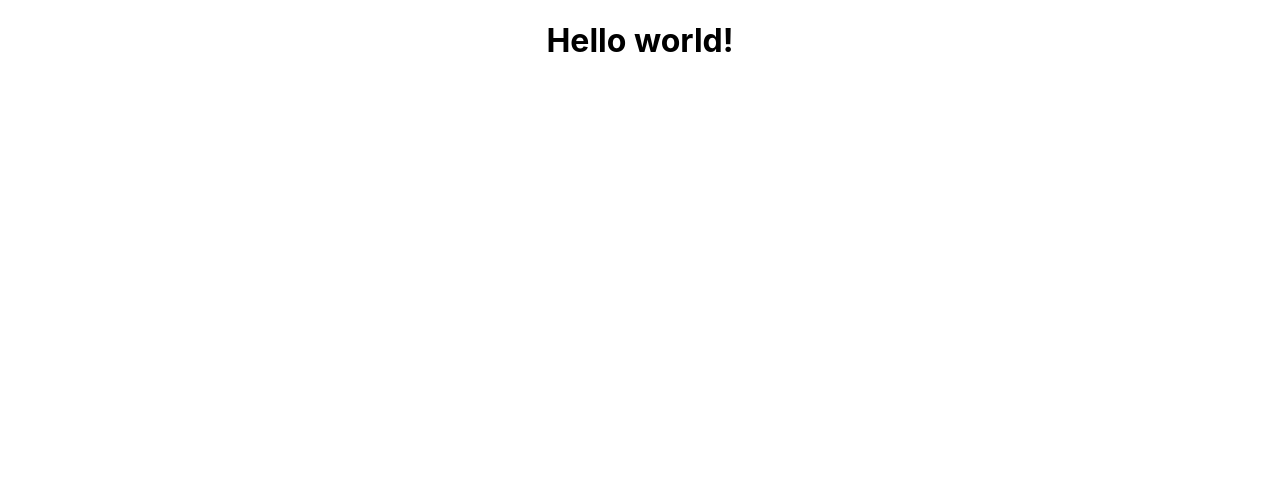
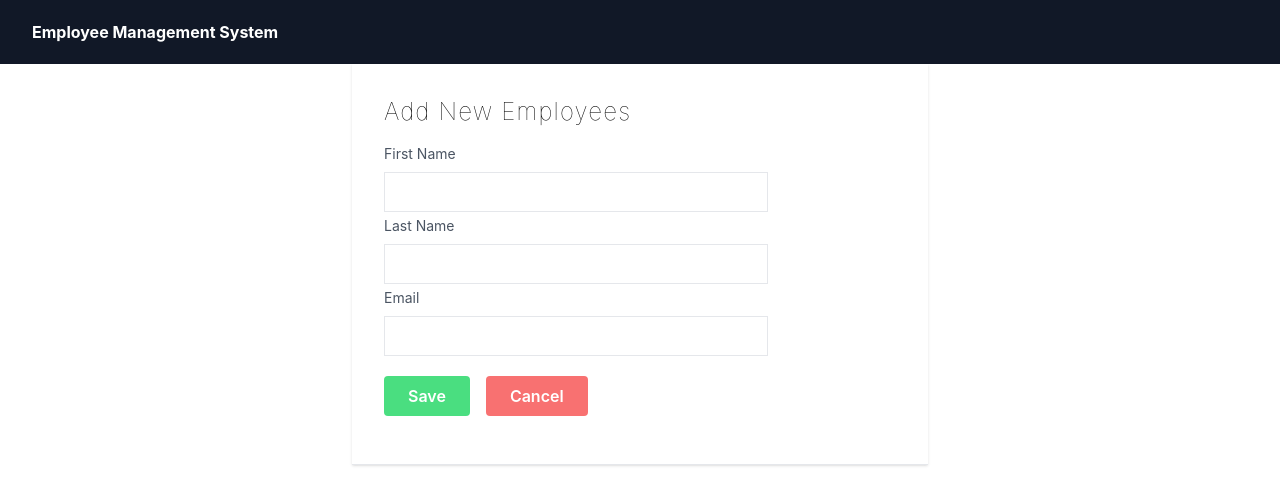
Before and after one commit to chirags141/test-repo, a React (Create React App) app in the folder employee-management-system-ui/: page / in a window 1280 px wide. Shown: the top 504 px of the page. Built offline with nearby package versions, Linux system fonts and the light colour scheme; the HTML template or start-up script is replaced by a standard one.

Commit message:
Add Employees Form UI

```diff
--- a/employee-management-system-ui/src/App.js
+++ b/employee-management-system-ui/src/App.js
@@ -1,12 +1,14 @@
-import './App.css';
+// import './App.css';
 import React from 'react';
+import Navbar from './components/Navbar';
+import AddEmployee from './components/AddEmployee';
+
 
 function App() {
   return (
-    <div className="App">
-      <h1 className="text-3xl font-bold underline">
-        Hello world!
-      </h1>
+    <div>
+      <Navbar/>
+      <AddEmployee/>
     </div>
   );
 }
--- /dev/null
+++ b/employee-management-system-ui/src/components/AddEmployee.js
@@ -0,0 +1,31 @@
+import React from 'react'
+
+const AddEmployee = () => {
+    return (
+        <div className='flex max-w-xl mx-auto shadow border-b'>
+            <div className='px-8 py-8'>
+                <div className='font-thin text-2xl tracking-wider'>
+                    <h1>Add New Employees</h1>
+                </div>
+                <div className='items-center justify-center h-14 w-full my-4'>
+                    <label className='block text-gray-600 text-sm font-normal'>First Name</label>
+                    <input type='text' className='h-10 w-96 border mt-2 px-2 py-2'></input>
+                </div>
+                <div className='items-center justify-center h-14 w-full my-4'>
+                    <label className='block text-gray-600 text-sm font-normal'>Last Name</label>
+                    <input type='text' className='h-10 w-96 border mt-2 px-2 py-2'></input>
+                </div>
+                <div className='items-center justify-center h-14 w-full my-4'>
+                    <label className='block text-gray-600 text-sm font-normal'>Email</label>
+                    <input type='email' className='h-10 w-96 border mt-2 px-2 py-2'></input>
+                </div>
+                <div className='items-center justify-center h-14 w-full my-4 space-x-4 pt-4'>
+                    <button className='rounded text-white font-semibold bg-green-400 hover:bg-green-700 py-2 px-6'>Save</button>
+                    <button className='rounded text-white font-semibold bg-red-400 hover:bg-red-700 py-2 px-6'>Cancel</button>
+                </div>
+            </div>
+        </div>
+    )
+}
+
+export default AddEmployee
--- /dev/null
+++ b/employee-management-system-ui/src/components/Navbar.js
@@ -0,0 +1,13 @@
+import React from 'react'
+
+const Navbar = () => {
+return (
+    <div className="bg-gray-900">
+        <div className="h-16 px-8 flex items-center">
+            <p className="text-white font-bold">Employee Management System</p>
+        </div>
+    </div>
+)
+}
+
+export default Navbar
--- a/employee-management-system-ui/tailwind.config.js
+++ b/employee-management-system-ui/tailwind.config.js
@@ -1,4 +1,4 @@
-
+/** @type {import('tailwindcss').Config} */
 module.exports = {
   content: [
     "./src/**/*.{js,jsx,ts,tsx}",
```
Also changed, not shown: employee-management-system-ui/package.json (+4 -4 lines), 1 other file (tests, documents, lock files or other folders).
